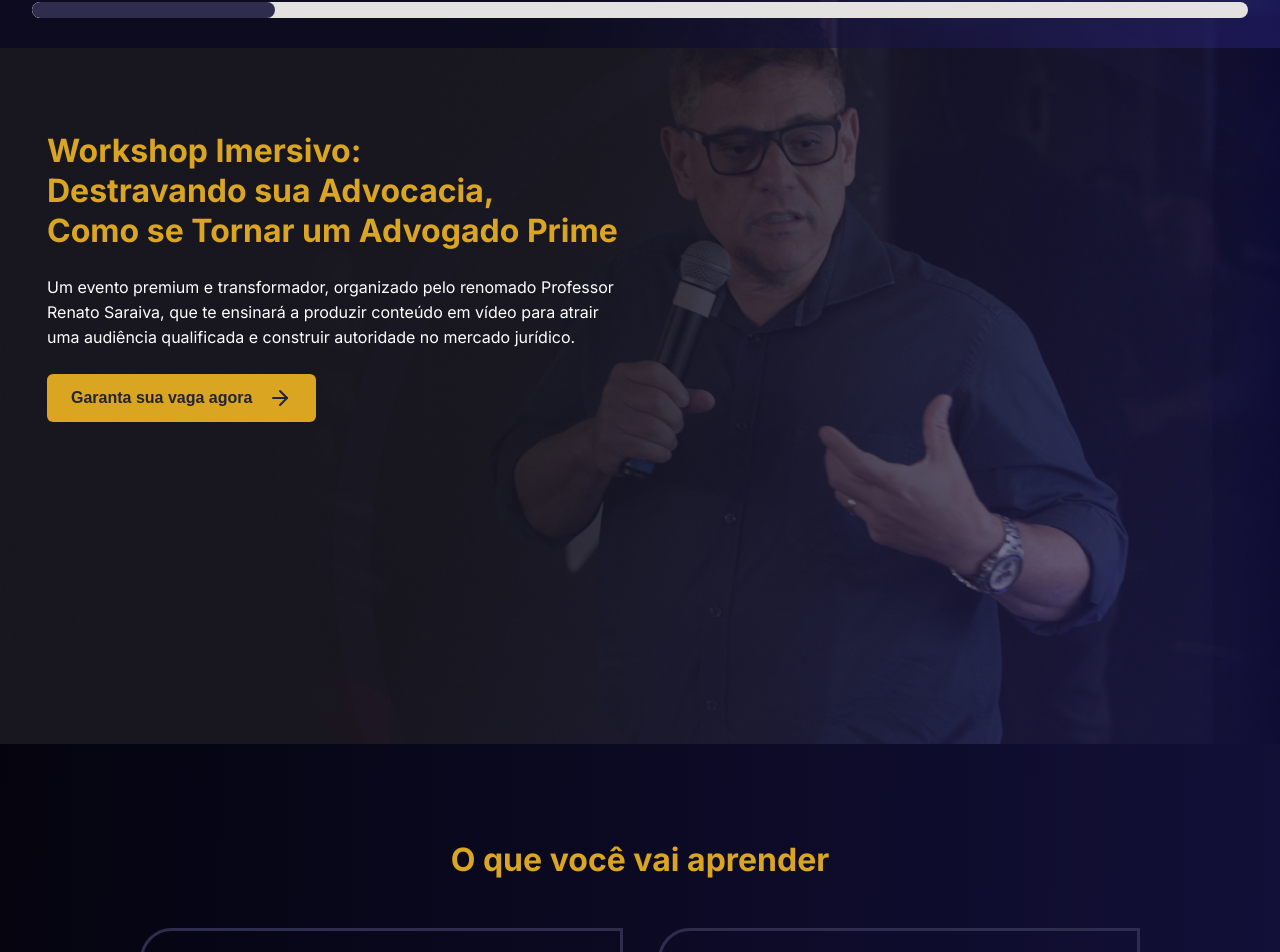
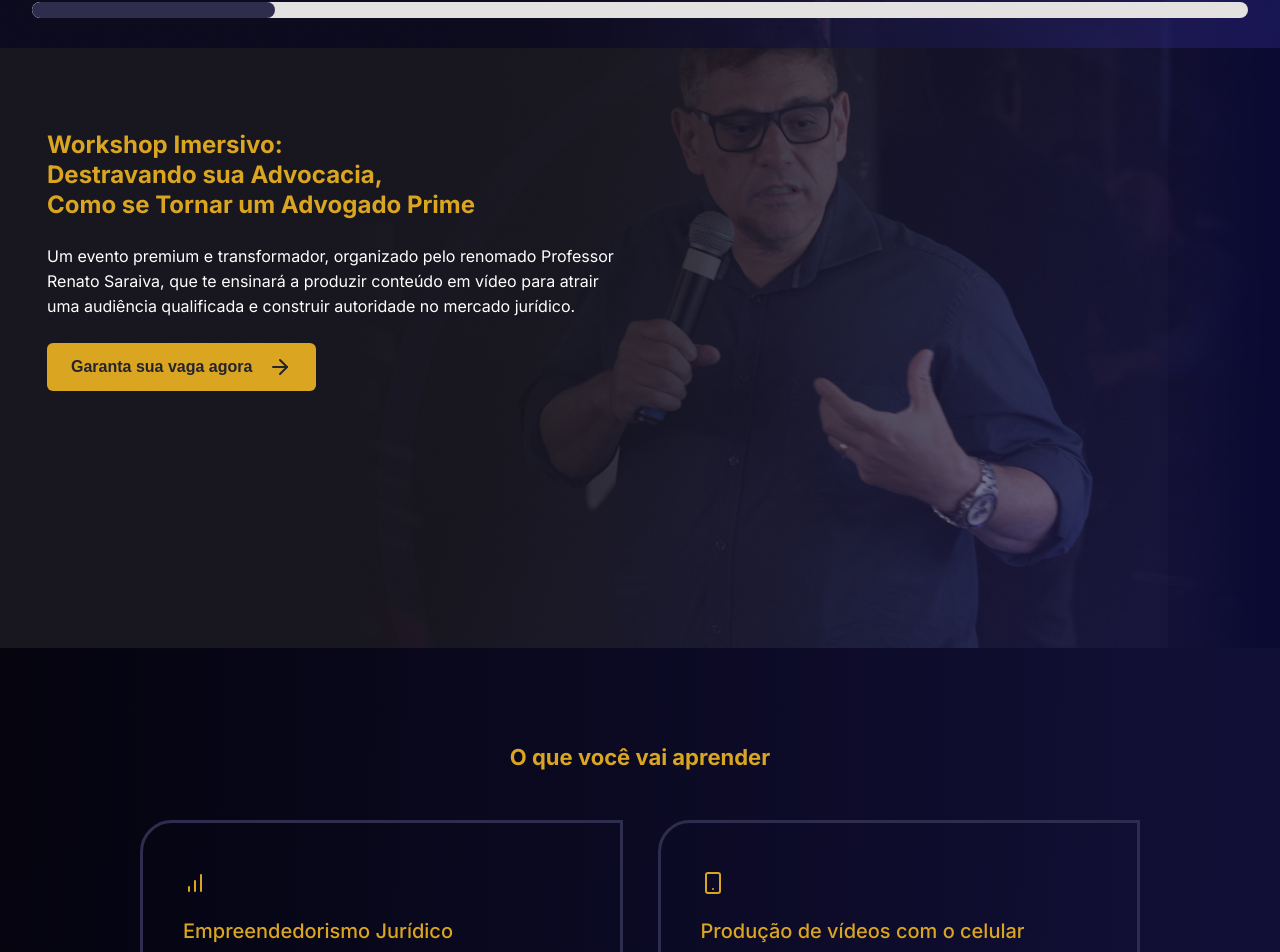
Before and after one commit to nelson-vieira-cunha/advogadoPrime, a Next.js app: page / in a window 1280 px wide. Shown: the part 56-1008 px from the top of the page. Built offline with nearby package versions, Linux system fonts and the light colour scheme.

Commit message:
Melhoria no componente de intro

```diff
--- a/src/components/content/index.module.scss
+++ b/src/components/content/index.module.scss
@@ -31,7 +31,6 @@
         .card_title{
             color: $color-highlight;
             font-weight: 500;
-            font-size: 24px;
             line-height: 36px;
             margin: 16px 0 8px 0;
         }
--- a/src/components/intro/index.module.scss
+++ b/src/components/intro/index.module.scss
@@ -8,6 +8,9 @@
     position: relative;
     height: 100%;
     padding: 96px 0;
+    @media(max-width: 1280px){
+        padding: 48px 0;
+    }
     &::after{
         content: '';
         width: 100%;
@@ -48,6 +51,9 @@
     // position: relative;
     position: inherit;
     z-index: 5;
+    @media(max-width: 1280px){
+        gap: 2rem;
+    }
 }
 .progress_bar{
     max-width: 625px;
--- a/src/components/record/index.module.scss
+++ b/src/components/record/index.module.scss
@@ -35,7 +35,6 @@
         }
         h2{
             margin-bottom: 24px;
-            line-height: 48px;
         }
         p{
             margin-bottom: 16px;
--- a/src/styles/styles.scss
+++ b/src/styles/styles.scss
@@ -29,14 +29,26 @@ h1{
     width: 100%;
     @media(max-width: 1280px){
         line-height: 125%;
-        font-size: 32px;
+        font-size: 24px;
     }
 }
 
 h2{
-    line-height: 40px;
     font-size: 32px;
     font-weight: 700;
+    line-height: 48px;
+    @media(max-width: 1280px){
+        line-height: 125%;
+        font-size: 22px;
+    }
+}
+
+h3{
+    font-size: 24px;
+    @media(max-width: 1280px){
+        line-height: 100%;
+        font-size: 20px;
+    }
 }
 
 h1, h2, h3, h4{
```
